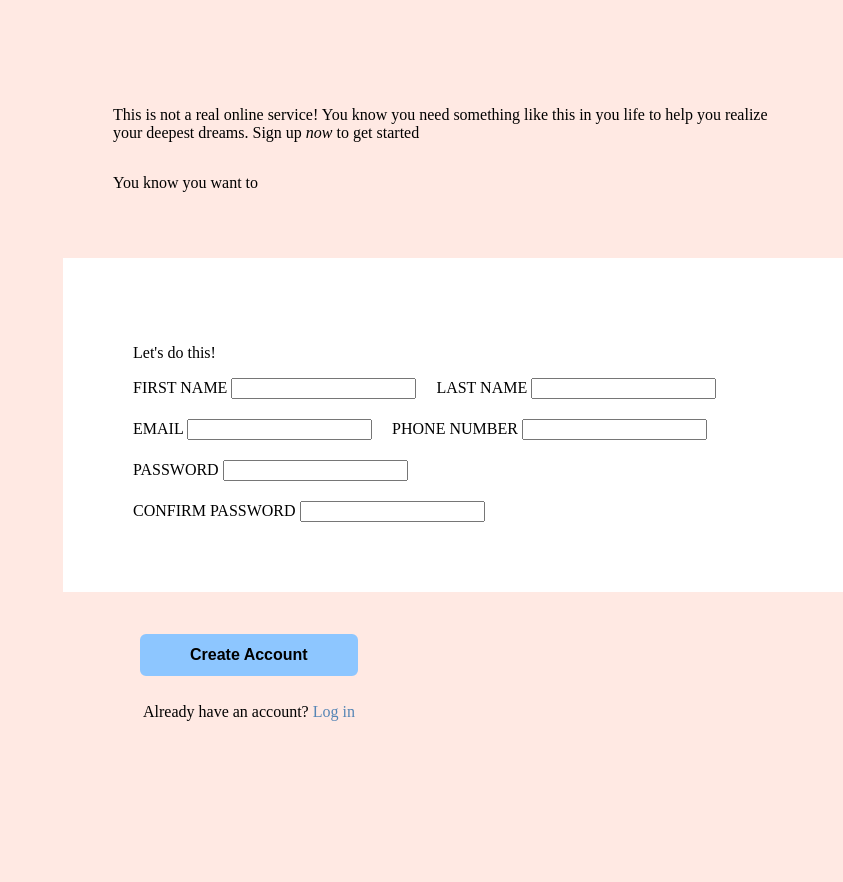
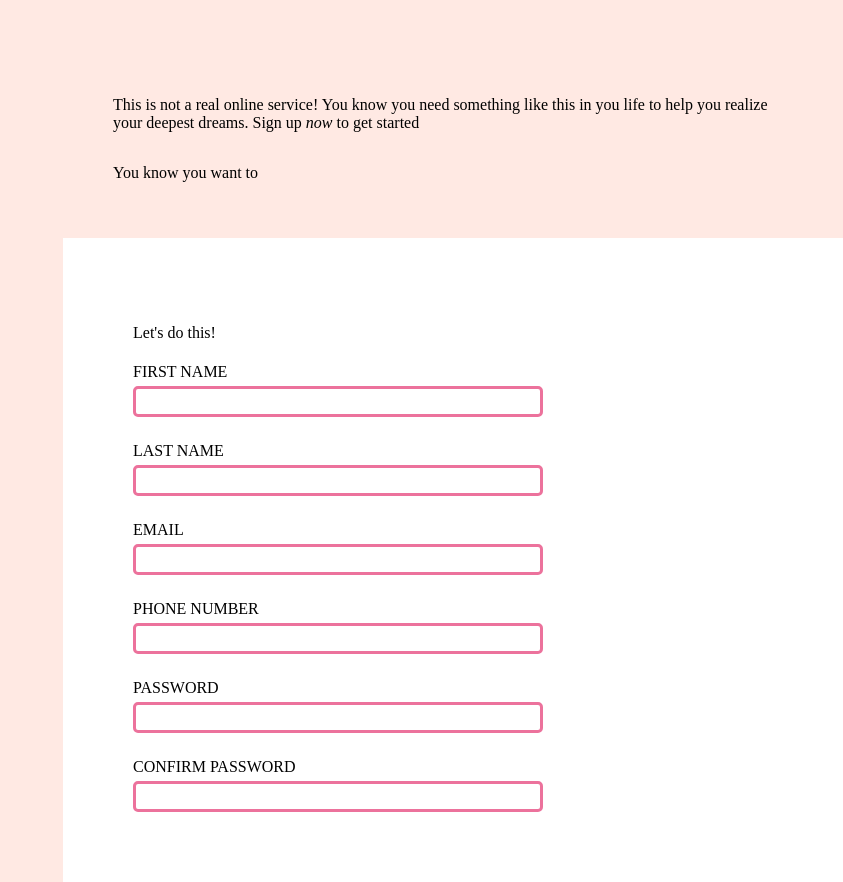
Before and after one commit to wilsonsiaw/sign-up-form, a plain HTML site: page index.html in a window 1280 px wide. Shown: the top 882 px of the page, without its empty margins (437-1280 px from the left). Before the commit the page ends 800 px from the top, so only its background shows below. Drawn offline with Linux system fonts and the light colour scheme.

Commit message:
Style and postion the form labels and inputs

```diff
--- a/style.css
+++ b/style.css
@@ -10,7 +10,7 @@ body {
 
 .main-form-body {
     padding: 70px;
-    margin: 50px 0px 0px 500px;
+    margin: 40px 0px 0px 500px;
     display: flex;
     flex-direction: column;
     justify-content: center;
@@ -20,7 +20,7 @@ body {
 
 .main-text {
     padding: 50px;
-    margin: 40px 0px -50px 500px;
+    margin: 30px 0px -50px 500px;
     display: flex;
     flex-direction: column;
     justify-content: center;
@@ -32,6 +32,18 @@ body {
     flex-flow: row wrap;
     align-items: center;
     gap: 20px;
+}
+
+.form-inline label {
+    margin: 5px 10px 5px 0px;
+    display: flex;
+}
+
+input {
+    border-radius: 5px;
+    border: 3px solid #ec729c;
+    width: 400px;
+    height: 23px;
 }
 
 button {
```
